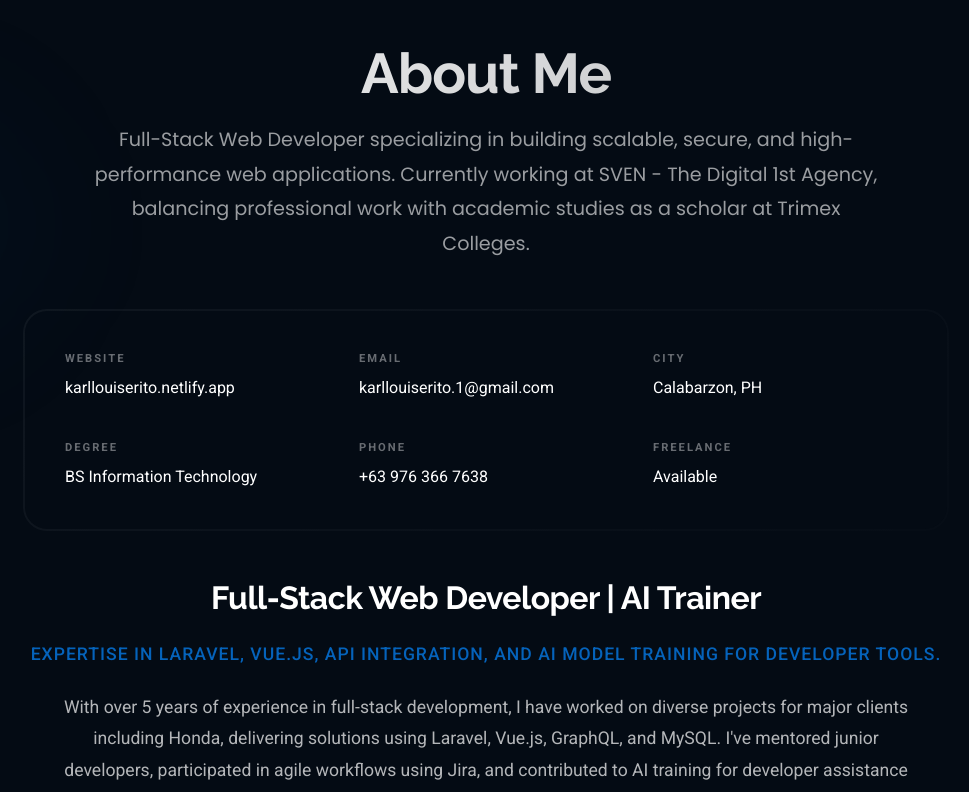
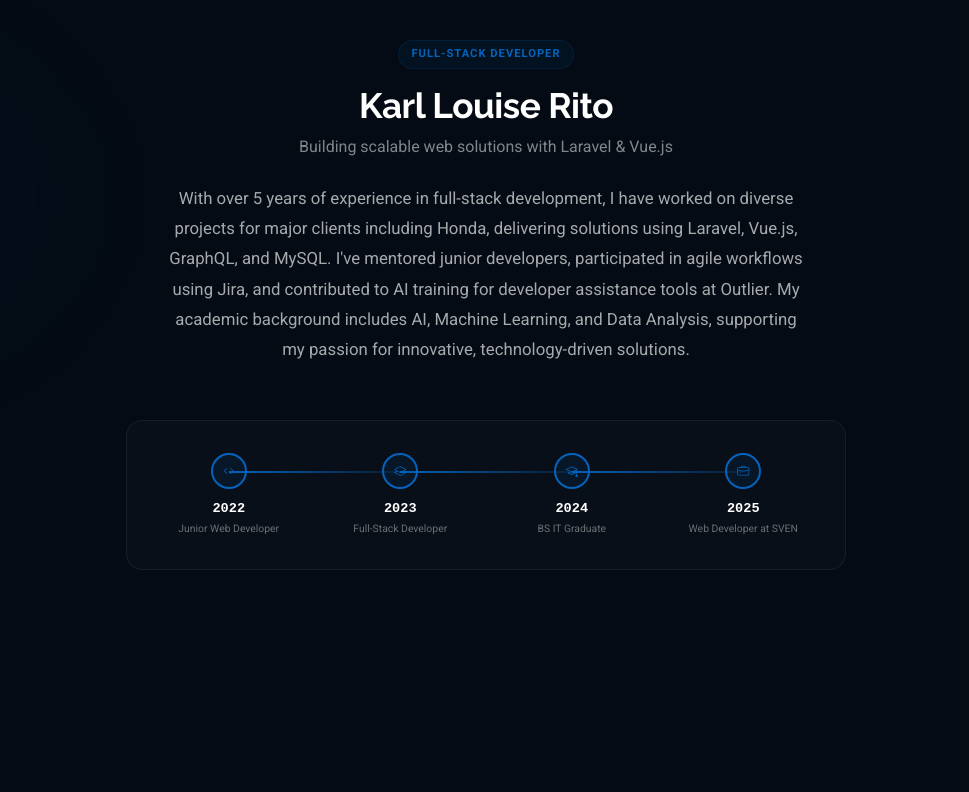
Before and after one commit to Karllouise-code/karlrito-portfolio, a Vue app: page / in a window 1280 px wide. Shown: the part 880-1672 px from the top of the page, without its empty margins (154-1123 px from the left). Built offline with nearby package versions, Linux system fonts and the light colour scheme.

Commit message:
refactor: restructure About component layout and enhance styling for improved presentation

```diff
--- a/src/components/About.vue
+++ b/src/components/About.vue
@@ -1,27 +1,29 @@
 <template>
   <section id="about" class="about section dark-background">
     <div class="container" data-aos="fade-up">
-      <div class="section-header text-center mb-5">
-        <h2 class="display-4 fw-bold mb-3">About Me</h2>
-        <p class="lead-text mx-auto">{{ aboutDescription }}</p>
-      </div>
+      <div class="about-narrow">
+        <div class="bio-block" data-aos="fade-up" data-aos-delay="100">
+          <span class="bio-badge">Full-Stack Developer</span>
+          <h3 class="bio-title">{{ title }}</h3>
+          <p class="bio-subtitle">{{ subtitle }}</p>
+          <p class="bio-text">{{ detailedDescription }}</p>
+        </div>
 
-      <div class="row justify-content-center align-items-center">
-        <div class="col-lg-10">
-          <div class="about-content">
-            <div class="info-grid-container mb-5">
-              <div class="info-grid">
-                <div v-for="item in personalInfo" :key="item.label" class="info-item">
-                  <span class="info-label">{{ item.label }}</span>
-                  <span class="info-value">{{ item.value }}</span>
-                </div>
+        <div class="milestones" data-aos="fade-up" data-aos-delay="150">
+          <div class="milestone-track">
+            <div
+              v-for="(m, index) in milestones"
+              :key="index"
+              class="milestone"
+            >
+              <div class="milestone-dot">
+                <i :class="m.icon"></i>
               </div>
-            </div>
-
-            <div class="bio-content text-center">
-              <h3 class="bio-title mb-4">{{ title }}</h3>
-              <p class="bio-subtitle mb-4">{{ subtitle }}</p>
-              <p class="bio-text">{{ detailedDescription }}</p>
+              <div class="milestone-content">
+                <span class="milestone-year">{{ m.year }}</span>
+                <span class="milestone-label">{{ m.label }}</span>
+              </div>
+              <div v-if="index < milestones.length - 1" class="milestone-line" />
             </div>
           </div>
         </div>
@@ -33,25 +35,22 @@
 <script setup>
 import { ref } from "vue";
 
-const aboutDescription = ref(`Full-Stack Web Developer specializing in building scalable, secure, and high-performance web applications. Currently working at SVEN - The Digital 1st Agency, balancing professional work with academic studies as a scholar at Trimex Colleges.`);
-
-const title = ref("Full-Stack Web Developer | AI Trainer");
-const subtitle = ref("Expertise in Laravel, Vue.js, API integration, and AI model training for developer tools.");
-
-const personalInfo = ref([
-  { label: "Website", value: "karllouiserito.netlify.app" },
-  { label: "Email", value: "karllouiserito.1@gmail.com" },
-  { label: "City", value: "Calabarzon, PH" },
-  // { label: "Degree", value: "BS IT" },
-  { label: "Degree", value: "BS Information Technology" },
-  { label: "Phone", value: "+63 976 366 7638" },
-  { label: "Freelance", value: "Available" },
-]);
+const title = ref("Karl Louise Rito");
+const subtitle = ref("Building scalable web solutions with Laravel & Vue.js");
 
 const detailedDescription = ref(`With over 5 years of experience in full-stack development, I have worked on diverse projects for major clients including Honda, delivering solutions using Laravel, Vue.js, GraphQL, and MySQL. I've mentored junior developers, participated in agile workflows using Jira, and contributed to AI training for developer assistance tools at Outlier. My academic background includes AI, Machine Learning, and Data Analysis, supporting my passion for innovative, technology-driven solutions.`);
+
+const milestones = ref([
+  { year: "2022", label: "Junior Web Developer", icon: "bi bi-code" },
+  { year: "2023", label: "Full-Stack Developer", icon: "bi bi-layers" },
+  { year: "2024", label: "BS IT Graduate", icon: "bi bi-mortarboard" },
+  { year: "2025", label: "Web Developer at SVEN", icon: "bi bi-briefcase" },
+]);
 </script>
 
 <style scoped lang="scss">
+$accent: #0563bb;
+
 .about {
   padding: 120px 0;
   background-color: var(--background-color);
@@ -73,111 +72,179 @@ const detailedDescription = ref(`With over 5 years of experience in full-stack d
   }
 }
 
-.section-header {
-  position: relative;
-  z-index: 2;
-
-  h2 {
-    font-family: "Raleway", sans-serif;
-    letter-spacing: -1px;
-    background: linear-gradient(135deg, #fff 0%, rgba(255, 255, 255, 0.7) 100%);
-    -webkit-background-clip: text;
-    -webkit-text-fill-color: transparent;
-  }
-}
-
-.lead-text {
-  font-size: 1.2rem;
-  max-width: 800px;
-  color: rgba(255, 255, 255, 0.6);
-  line-height: 1.8;
-  font-family: "Poppins", sans-serif;
-}
-
-.about-content {
+.about-narrow {
+  max-width: 720px;
+  margin: 0 auto;
   position: relative;
   z-index: 2;
 }
 
-.info-grid-container {
-  padding: 2px;
-  background: linear-gradient(135deg, rgba(255, 255, 255, 0.05) 0%, rgba(255, 255, 255, 0.01) 100%);
-  border-radius: 24px;
+.bio-block {
+  text-align: center;
+  margin-bottom: 3.5rem;
 }
 
-.info-grid {
-  display: grid;
-  grid-template-columns: repeat(3, 1fr);
-  gap: 40px;
-  padding: 40px;
-  background: #040b14;
-  border-radius: 22px;
-}
-
-.info-item {
-  display: flex;
-  flex-direction: column;
-  gap: 8px;
-}
-
-.info-label {
+.bio-badge {
+  display: inline-flex;
+  align-items: center;
+  gap: 6px;
   font-size: 0.7rem;
+  font-weight: 700;
   text-transform: uppercase;
-  letter-spacing: 2px;
-  color: rgba(255, 255, 255, 0.4);
-  font-weight: 600;
-}
-
-.info-value {
-  font-size: 1rem;
-  color: #fff;
-  font-weight: 400;
-  transition: color 0.3s ease;
-
-  &:hover {
-    color: #0563bb;
-  }
+  letter-spacing: 1px;
+  color: $accent;
+  background: rgba($accent, 0.08);
+  border: 1px solid rgba($accent, 0.15);
+  padding: 0.3rem 0.8rem;
+  border-radius: 20px;
+  margin-bottom: 1rem;
 }
 
 .bio-title {
   font-family: "Raleway", sans-serif;
   font-weight: 700;
-  font-size: 2rem;
+  font-size: 2.2rem;
   letter-spacing: -0.5px;
+  color: #fff;
+  margin: 0 0 0.5rem;
+}
+
+.bio-subtitle {
+  color: rgba(255, 255, 255, 0.5);
+  font-size: 1rem;
+  font-weight: 400;
+  margin: 0 0 1.5rem;
+}
+
+.bio-text {
+  font-size: 1.05rem;
+  line-height: 1.8;
+  color: rgba(255, 255, 255, 0.65);
+  margin: 0;
+  max-width: 640px;
+  margin: 0 auto;
+}
+
+.milestones {
+  padding: 2rem 1rem;
+  background: rgba(255, 255, 255, 0.02);
+  border: 1px solid rgba(255, 255, 255, 0.06);
+  border-radius: 16px;
+}
+
+.milestone-track {
+  display: flex;
+  justify-content: space-between;
+  align-items: flex-start;
+  position: relative;
+}
+
+.milestone {
+  display: flex;
+  flex-direction: column;
+  align-items: center;
+  flex: 1;
+  position: relative;
+}
+
+.milestone-dot {
+  width: 36px;
+  height: 36px;
+  border-radius: 50%;
+  background: rgba($accent, 0.1);
+  border: 2px solid $accent;
+  display: flex;
+  align-items: center;
+  justify-content: center;
+  margin-bottom: 0.6rem;
+  transition: all 0.3s ease;
+  z-index: 1;
+
+  i {
+    font-size: 0.75rem;
+    color: $accent;
+    transition: color 0.3s ease;
+  }
+}
+
+.milestone:hover .milestone-dot {
+  background: $accent;
+  box-shadow: 0 0 12px rgba($accent, 0.4);
+
+  i { color: #fff; }
+}
+
+.milestone-content {
+  display: flex;
+  flex-direction: column;
+  align-items: center;
+  gap: 2px;
+}
+
+.milestone-year {
+  font-family: 'JetBrains Mono', 'Fira Code', 'Courier New', monospace;
+  font-size: 0.85rem;
+  font-weight: 700;
   color: #fff;
 }
 
-.bio-subtitle {
-  color: #0563bb;
-  font-size: 1.1rem;
-  font-weight: 500;
-  letter-spacing: 1px;
-  text-transform: uppercase;
+.milestone-label {
+  font-size: 0.65rem;
+  color: rgba(255, 255, 255, 0.4);
+  text-align: center;
+  white-space: nowrap;
 }
 
-.bio-text {
-  font-size: 1.1rem;
-  line-height: 1.8;
-  color: rgba(255, 255, 255, 0.7);
-  max-width: 850px;
-  margin: 0 auto;
+.milestone-line {
+  position: absolute;
+  top: 18px;
+  left: 50%;
+  width: 100%;
+  height: 2px;
+  background: linear-gradient(90deg, $accent 0%, rgba($accent, 0.15) 100%);
+  z-index: 0;
 }
 
-@media (max-width: 992px) {
-  .info-grid {
-    grid-template-columns: repeat(2, 1fr);
-    gap: 30px;
-  }
-}
-
-@media (max-width: 576px) {
-  .info-grid {
-    grid-template-columns: 1fr;
-    padding: 30px;
+@media (max-width: 768px) {
+  .milestone-track {
+    flex-direction: column;
+    align-items: flex-start;
+    gap: 0;
+    padding-left: 24px;
   }
 
-  .bio-title {
-    font-size: 1.5rem;
+  .milestone {
+    flex-direction: row;
+    gap: 16px;
+    width: 100%;
+    padding-bottom: 1.5rem;
+
+    &:last-child {
+      padding-bottom: 0;
+    }
+  }
+
+  .milestone-dot {
+    margin-bottom: 0;
+    flex-shrink: 0;
+  }
+
+  .milestone-content {
+    align-items: flex-start;
+  }
+
+  .milestone-label {
+    white-space: normal;
+    text-align: left;
+  }
+
+  .milestone-line {
+    top: auto;
+    left: 6px;
+    bottom: 0;
+    width: 2px;
+    height: calc(100% - 18px);
+    background: linear-gradient(180deg, $accent 0%, rgba($accent, 0.1) 100%);
   }
 }
 </style>
```
